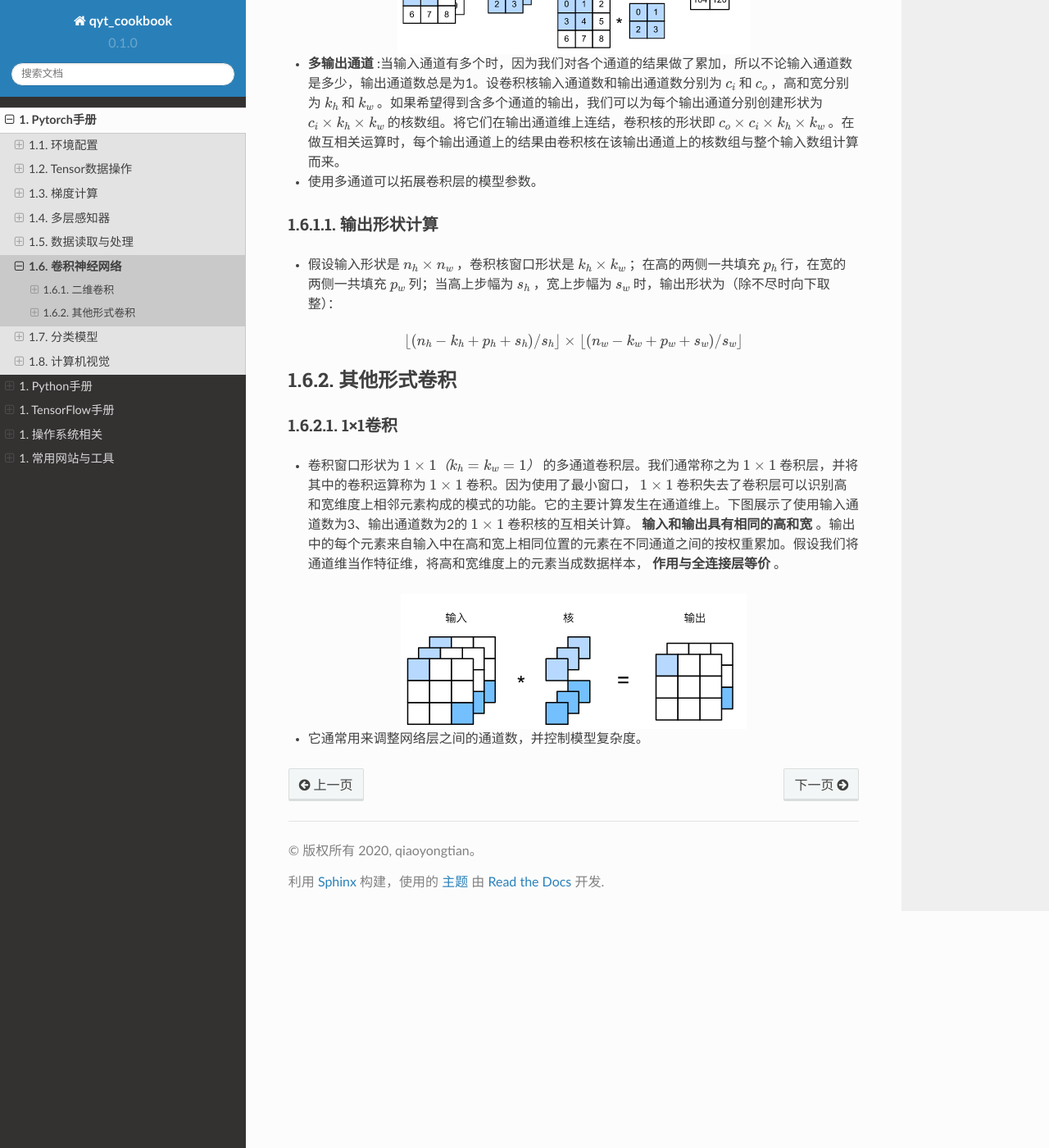
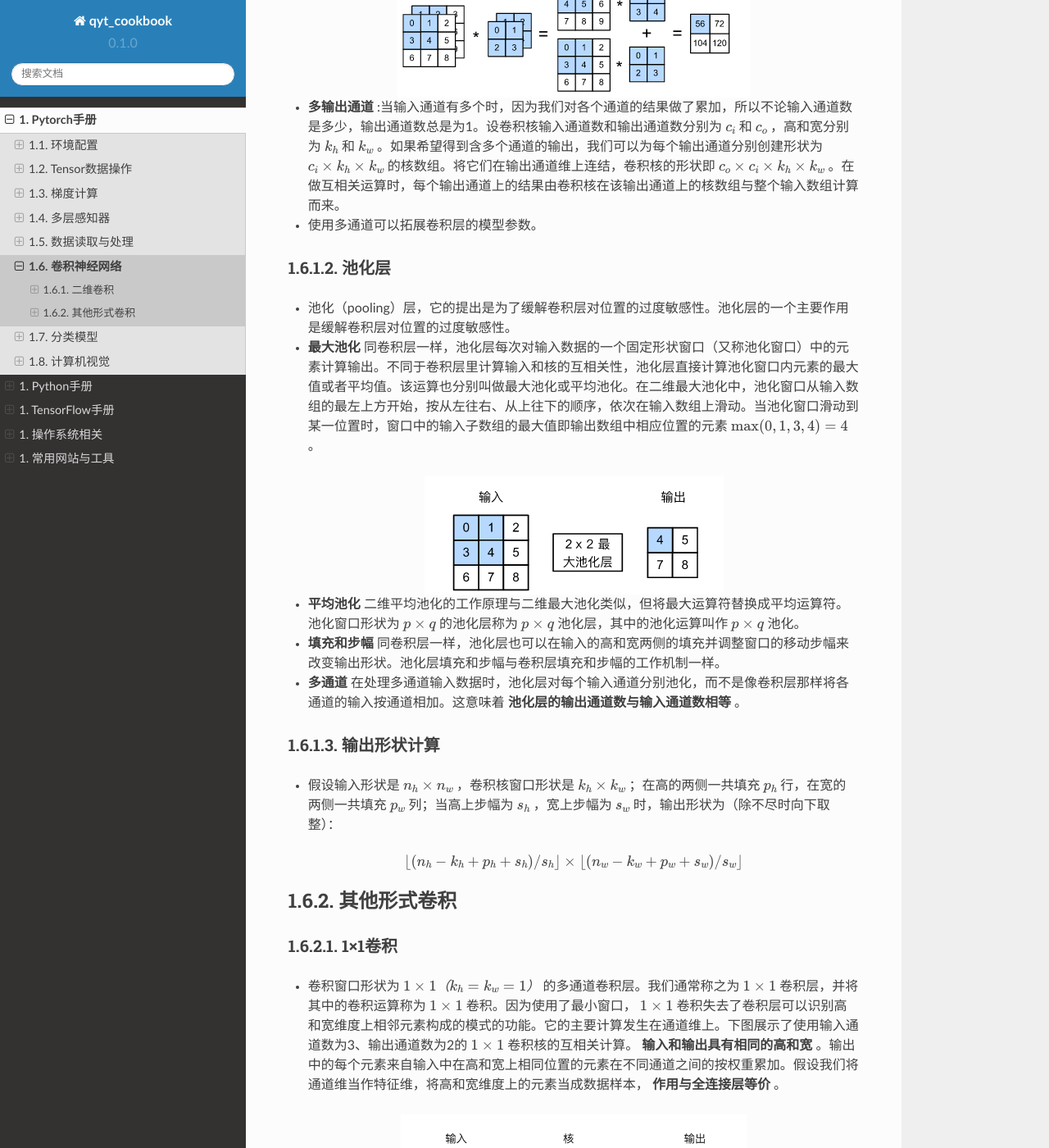
Before and after one commit to q759729997/qyt_cookbook, a Sphinx documentation site: the page built from qyt_cookbook/source/pytorch/cnn.rst, in a window 1280 px wide and 1400 px high, scrolled down 1468 px. Shown: the whole window at 82% size. Built offline with Sphinx 7.4.7 and the Read the Docs theme 2.0.0, drawn with Linux system fonts in a browser that asks for light colours.

Commit message:
池化操作

```diff
--- a/qyt_cookbook/source/pytorch/cnn.rst
+++ b/qyt_cookbook/source/pytorch/cnn.rst
@@ -6,6 +6,9 @@
 
 二维卷积
 ######################
+
+卷积层
+***************************
 
 - 虽然卷积层得名于卷积（convolution）运算，但我们通常在卷积层中使用更加直观的互相关（cross-correlation）运算。在二维卷积层中，一个二维输入数组和一个二维核（kernel）数组（又称卷积核或过滤器（filter））通过互相关运算输出一个二维数组。图中的阴影部分为第一个输出元素及其计算所使用的输入和核数组元素： :math:`0\times0+1\times1+3\times2+4\times3=19` 。
 
@@ -37,6 +40,20 @@
 
 - 使用多通道可以拓展卷积层的模型参数。
 
+池化层
+***************************
+
+- 池化（pooling）层，它的提出是为了缓解卷积层对位置的过度敏感性。池化层的一个主要作用是缓解卷积层对位置的过度敏感性。
+- **最大池化** 同卷积层一样，池化层每次对输入数据的一个固定形状窗口（又称池化窗口）中的元素计算输出。不同于卷积层里计算输入和核的互相关性，池化层直接计算池化窗口内元素的最大值或者平均值。该运算也分别叫做最大池化或平均池化。在二维最大池化中，池化窗口从输入数组的最左上方开始，按从左往右、从上往下的顺序，依次在输入数组上滑动。当池化窗口滑动到某一位置时，窗口中的输入子数组的最大值即输出数组中相应位置的元素 :math:`\max(0,1,3,4)=4` 。
+
+.. image:: ./cnn.assets/max_pooling_20200321222138.png
+    :alt:
+    :align: center
+
+- **平均池化** 二维平均池化的工作原理与二维最大池化类似，但将最大运算符替换成平均运算符。池化窗口形状为 :math:`p \times q` 的池化层称为 :math:`p \times q` 池化层，其中的池化运算叫作 :math:`p \times q` 池化。
+- **填充和步幅** 同卷积层一样，池化层也可以在输入的高和宽两侧的填充并调整窗口的移动步幅来改变输出形状。池化层填充和步幅与卷积层填充和步幅的工作机制一样。
+- **多通道** 在处理多通道输入数据时，池化层对每个输入通道分别池化，而不是像卷积层那样将各通道的输入按通道相加。这意味着 **池化层的输出通道数与输入通道数相等** 。
+
 输出形状计算
 ***************************
 
```
Also changed, not shown: qyt_cookbook/source/pytorch/cnn.assets/max_pooling_20200321222138.png (added).
